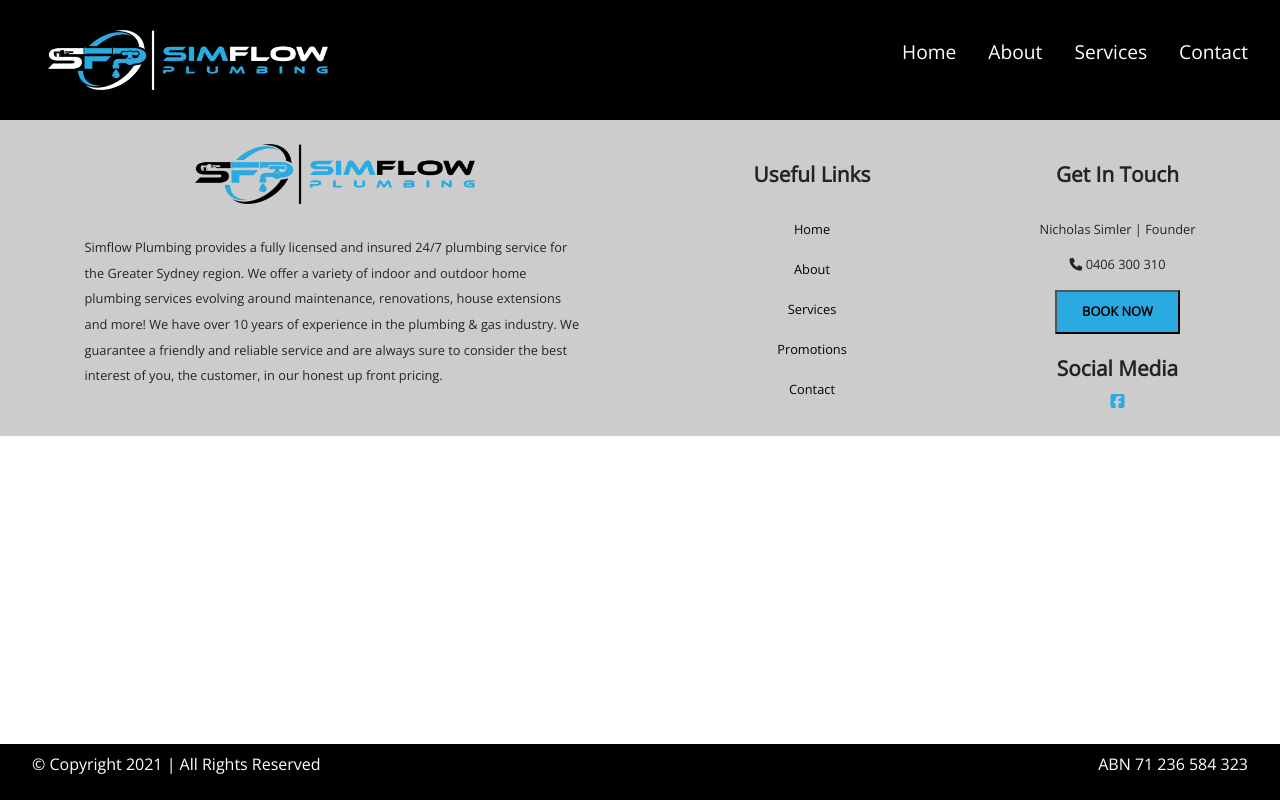
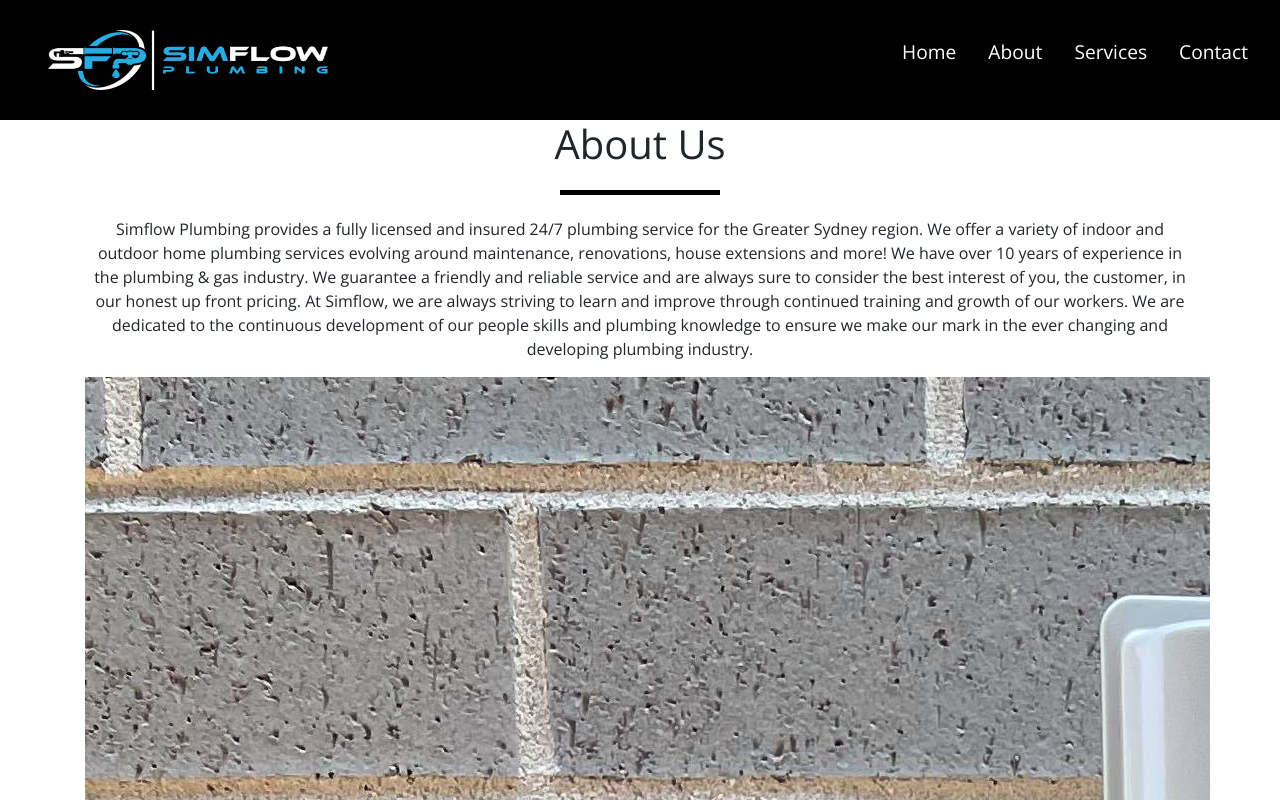
Before and after one commit to marcCodez/simflow-plumbing-react-website, a React (Create React App) app: page /about in a window 1280 px wide. Shown: the top 800 px of the page. Built offline with nearby package versions, Linux system fonts and the light colour scheme.

Commit message:
about page progress

```diff
--- a/src/components/pages/About.js
+++ b/src/components/pages/About.js
@@ -2,9 +2,23 @@ import React from 'react'
 
 function About() {
     return (
-        <div>
+        <section id="about" className="text-center pb-3">
+            <div className="container">
+                <div className="about-info">
+                    <div className="heading">
+                        <h1>About Us</h1>
+                        <div className="underline"></div>
+                    </div>
+                    <p>Simflow Plumbing provides a fully licensed and insured 24/7 plumbing service for the Greater Sydney region. We offer a variety of indoor and outdoor home plumbing services evolving around maintenance, renovations, house extensions and more!
 
-        </div>
+We have over 10 years of experience in the plumbing & gas industry. We guarantee a friendly and reliable service and are always sure to consider the best interest of you, the customer, in our honest up front pricing.
+
+At Simflow, we are always striving to  learn and improve through continued training and growth of our workers. We are dedicated to the continuous development of our people skills and plumbing knowledge to ensure we make our mark in the ever changing and developing plumbing industry.</p>
+                <img src="/images/work/p7.jpg" />
+                </div>
+            </div>
+
+        </section>
     )
 }
 
--- a/src/styles/_utilities.scss
+++ b/src/styles/_utilities.scss
@@ -18,3 +18,39 @@
 	margin: auto;
 	overflow: hidden;
 }
+
+.text-center {
+	text-align: center;
+}
+
+// Padding
+.py {
+	&-1 {
+		padding: 1rem 0;
+	}
+	&-2 {
+		padding: 2rem 0;
+	}
+	&-3 {
+		padding: 3rem 0;
+	}
+	&-4 {
+		padding: 4rem 0;
+	}
+}
+
+// Margin
+.my {
+	&-1 {
+		margin: 1rem 0;
+	}
+	&-2 {
+		margin: 2rem 0;
+	}
+	&-3 {
+		margin: 3rem 0;
+	}
+	&-4 {
+		margin: 4rem 0;
+	}
+}
```
